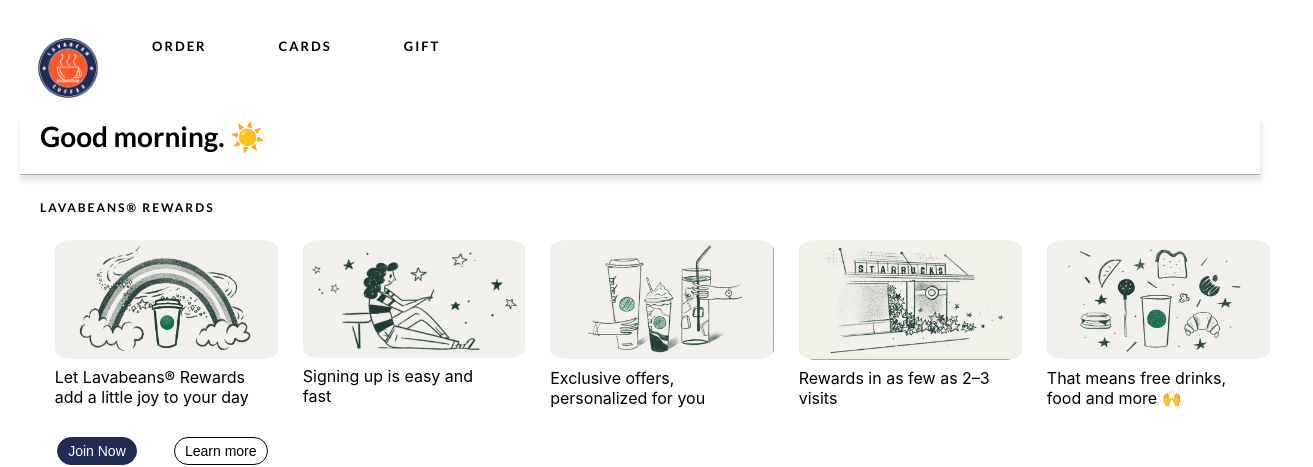
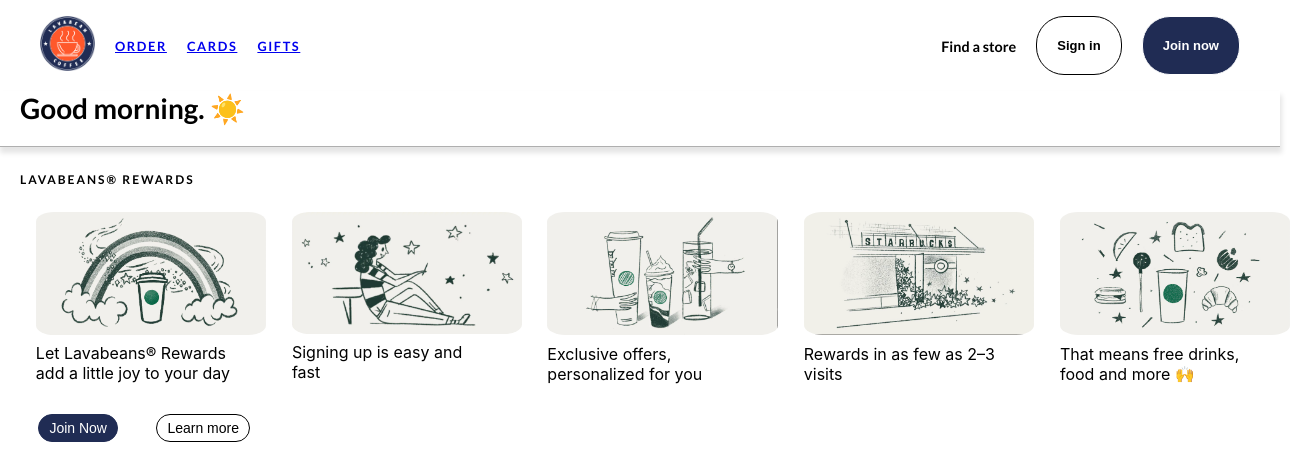
Before and after one commit to ruthmatieu/lavabeans-coffee-app, a React (Create React App) app: page / in a window 1280 px wide. Shown: the top 467 px of the page, 1313 px wide, since content can reach past the window. Built offline with nearby package versions, Linux system fonts and the light colour scheme.

Commit message:
refactor code

```diff
--- a/src/App.js
+++ b/src/App.js
@@ -2,12 +2,12 @@ import React from 'react';
 
 //css
 import './styles.css';
-import NavBar from "./components/NavBar";
+import NavbarRedo from "./components/Navigation";
 
 function App() {
   return (
     <div>
-      <NavBar/>
+      <NavbarRedo/>
     </div>
   );
 }
--- a/src/components/Home.js
+++ /dev/null
@@ -1,55 +0,0 @@
-import React from 'react';
-// import Navigation from './Navigation';
-
-//images
-import coffeeOne from "../img/coffee-one.png";
-import coffeeTwo from "../img/coffee-two.png";
-import coffeeThree from "../img/coffee-three.png";
-import coffeeFour from "../img/coffee-four.png";
-
-//components
-import Greeting from "./Greeting";
-import RewardsContainer from "./RewardsContainer";
-import MainContent from "./MainContent";
-import Footer from "./Footer";
-
-function Home() {
-    return (
-        <div>
-            <Greeting />
-            <RewardsContainer />
-
-            <div className="main-content-container">
-                <MainContent
-                img ={coffeeOne}
-                title="Brighten up with a free drink"
-                description="For a limited time, get 150 Bonus Stars after your first order when you join Lavabeans Rewards—that's a free drink. Restrictions apply. See Lavabeans.com."
-                btn="Join now"/>
-
-                <MainContent
-                img ={coffeeTwo}
-                title="Buy one, get one free"
-                description="Check back for our deal on any handcrafted drink, select Thursdays from 2–7 pm. At participating stores."
-                btn="Join now"/>
-
-                <MainContent
-                img ={coffeeThree}
-                title="Order ahead and pay"
-                description="Find your favorite drink or food item, customize it your way, check out and pick up in select stores."
-                btn="Order"/>
-
-                <MainContent
-                img ={coffeeFour}
-                title="Lavabeans® Delivers on Uber Eat"
-                description="Enjoy a $0 delivery fee on your Lavabeans favorites for a limited time (other taxes/fees apply)."
-                btn="Order"/>
-            </div>
-
-            <div>
-                <Footer />
-            </div>
-        </div>
-    )
-}
-
-export default Home;
--- /dev/null
+++ b/src/components/Homepage.js
@@ -0,0 +1,64 @@
+import React from 'react';
+
+//images
+import coffeeOne from "../img/coffee-one.png";
+import coffeeTwo from "../img/coffee-two.png";
+import coffeeThree from "../img/coffee-three.png";
+import coffeeFour from "../img/coffee-four.png";
+
+//components
+import Greeting from "./Greeting";
+import RewardsContainer from "./RewardsContainer";
+import MainContent from "./MainContent";
+
+function Homepage() {
+
+    const homeData = [
+        {
+            id: 1,
+            img: {coffeeOne},
+            title: "Brighten up with a free drink",
+            description: "For a limited time, get 150 Bonus Stars after your first order when you join Lavabeans Rewards—that's a free drink. Restrictions apply. See Lavabeans.com.",
+            btn: "Join now"
+        },
+        {
+            id: 2,
+            img: {coffeeTwo},
+            title: "Buy one, get one free",
+            description: "Check back for our deal on any handcrafted drink, select Thursdays from 2–7 pm. At participating stores.",
+            btn: "Join now"
+        },
+        {
+            id: 3,
+            img: {coffeeThree},
+            title: "Order ahead and pay",
+            description: "Find your favorite drink or food item, customize it your way, check out and pick up in select stores.",
+            btn:"Order"
+        },
+        {
+            id: 4,
+            img: {coffeeFour},
+            title: "Lavabeans® Delivers on Uber Eat",
+            description: "Enjoy a $0 delivery fee on your Lavabeans favorites for a limited time (other taxes/fees apply).",
+            btn: "Order"
+        },
+    ]
+    return (
+        <div>
+            <Greeting/>
+            <RewardsContainer />
+            <div className="main-content-container">
+                {homeData.map(item => (
+                    <MainContent
+                        image={item.img}
+                        title={item.title}
+                        desc={item.description}
+                        btn={item.btn}
+                    />
+                ))}
+            </div>
+        </div>
+    )
+}
+
+export default Homepage;
--- a/src/components/MainContent.js
+++ b/src/components/MainContent.js
@@ -1,15 +1,13 @@
 import React from "react";
 
-class MainContent extends React.Component {
-    render(){
+function MainContent(props) {
         return (
             <div className="main-content-div">
-                <img className="main-content-img" src={this.props.img} alt=""/>
-                <h2>{this.props.title}</h2>
-                <p>{this.props.description}</p>
-                <button>{this.props.btn}</button>
+                <img className="main-content-img" src={props.image} alt=""/>
+                <h2>{props.title}</h2>
+                <p>{props.desc}</p>
+                <button>{props.btn}</button>
             </div>
         )
     }
-}
-export default MainContent
+export default MainContent;
--- a/src/components/NavBar.js
+++ /dev/null
@@ -1,45 +0,0 @@
-import React from "react";
-import { Route, Link } from 'react-router-dom';
-
-import Home from './Home';
-import Order from './Order';
-import Cards from './Cards';
-import Gifts from './Gifts';
-
-import logo from "../img/logo.png";
-
-function NavBar() {
-    return (
-        <header>
-            <nav className="nav-bar">
-                <div class="nav-left">
-
-                    <ul>
-                        <li><Link to="/"><img className="logo" src={logo} alt="logo"/></Link></li>
-                        <li><Link to="/order"><a href="google.com">Order</a></Link></li>
-                        <li><Link to="/cards"><a href="google.com">Cards</a></Link></li>
-                        <li><Link to="/gift"><a href="google.com">Gift</a></Link></li>
-                    </ul>
-                        <Route exact path="/" component={Home}></Route>
-                        <Route path="/order" component={Order}></Route>
-                        <Route path="/cards" component={Cards}></Route>
-                        <Route path="/gifts" component={Gifts}></Route>
-                </div>
-                {/* <div class="nav-right">
-                    <ul>
-                        <li><Link to="/"><a href="google.com"><button className="btn-two">Join Now</button></a></Link></li>
-                        <li><Link to="/"><a href="google.com"><button className="btn-one">Sign In</button></a></Link></li>
-                        <li><Link to="/"><a href="google.com"><i class="fas fa-map-marker-alt"></i>Find a store</a></Link></li>
-                    </ul>
-                    <Route exact path="/" component={Home}></Route>
-                    <Route path="/order" component={Order}></Route>
-                    <Route path="/cards" component={Cards}></Route>
-                    <Route path="/gifts" component={Gifts}></Route>
-                </div> */}
-            </nav>
-        </header>
-    )
-
-}
-
-export default NavBar
--- /dev/null
+++ b/src/components/Navigation.js
@@ -0,0 +1,47 @@
+import React from "react";
+import { Switch, Route, Link } from 'react-router-dom';
+
+import Order from './Order';
+import Cards from './Cards';
+import Gifts from './Gifts';
+
+
+import logo from "../img/logo.png";
+
+import Homepage from "./Homepage";
+import Footer from "./Footer";
+
+
+function Navigation() {
+    return (
+        <div>
+
+            <nav>
+                <ul className="left-nav">
+                    <Link to="/"><img src={logo} alt="logo" className="logo"/></Link>
+                    <Link to="/order"><li>order</li></Link>
+                    <Link to="/cards"><li>cards</li></Link>
+                    <Link to="gifts"><li>gifts</li></Link>
+                </ul>
+
+                <ul className="right-nav">
+                    <li>Find a store</li>
+                    <button className="nav-btn-one"><a href="#">Sign in</a></button>
+                    <button className="nav-btn-two"><a href="#">Join now</a></button>
+                </ul>
+            </nav>
+            <div>
+                <Route exact path="/" component={Homepage}/>
+                <Route path="/order" component={Order}/>
+                <Route path="/cards" component={Cards}/>
+                <Route path="/gifts" component={Gifts}/>
+            </div>
+            <Footer/>
+        </div>
+
+    )
+
+}
+
+
+export default Navigation;
--- a/src/components/Rewards.js
+++ /dev/null
@@ -1,14 +0,0 @@
-import React from "react";
-
-class Rewards extends React.Component {
-    render() {
-        return (
-            <div className="rewards-div">
-                <img className="rewards-content-img" src={this.props.image} alt=""/>
-                <p>{this.props.description}</p>
-            </div>
-        )
-    }
-}
-
-export default Rewards
--- /dev/null
+++ b/src/components/RewardsBanner.js
@@ -0,0 +1,12 @@
+import React from "react";
+
+function RewardsBanner(props) {
+        return (
+            <div className="rewards-div">
+                <img className="rewards-content-img" src={props.image} alt=""/>
+                <p>{props.description}</p>
+            </div>
+        )
+}
+
+export default RewardsBanner;
--- a/src/components/RewardsContainer.js
+++ b/src/components/RewardsContainer.js
@@ -1,5 +1,5 @@
 import React from "react";
-import Rewards from "./Rewards";
+import Rewards from "./RewardsBanner";
 
 //images
 import rewardOne from "../img/rewardOne.png";
--- a/src/styles.css
+++ b/src/styles.css
@@ -6,77 +6,6 @@
 }
 
 /**/
-nav {
-  padding: 20px 20px 0 20px;
-}
-nav ul {
-  list-style-type: none;
-  margin: 0;
-  padding: 0;
-  overflow: hidden;
-}
-
-nav a {
-  text-decoration: none;
-  display: block;
-  color: black;
-  font-family: 'Lato', sans-serif;
-}
-
-.nav-left {
-  float: left;
-}
-
-.nav-left ul li {
-  float: left;
-}
-
-.nav-left ul li a {
-  margin: 18px;
-  text-transform: uppercase;
-  font-weight: 900;
-  font-size: 13px;
-  letter-spacing: 2px;
-}
-
-.nav-right ul li {
-  float: right;
-  font-weight: 900;
-  font-size: 13px;
-}
-
-.nav-right ul li a {
-  margin: 18px;
-}
-/**/
-
-.logo {
-  width: 60px;
-}
-
-.nav-bar .btn-one{
-  margin: 0;
-  background-color: white;
-	border-radius: 28px;
-	border: 1px solid black;
-	cursor: pointer;
-  font-weight: 900;
-  font-size: 13px;
-	padding: 5px 10px;
-  color: black;
-}
-
-.nav-bar .btn-two{
-  margin: 0;
-  background-color: #202C54;
-	border-radius: 28px;
-	border: 1px solid white;
-  cursor: pointer;
-  font-weight: 900;
-  font-size: 13px;
-	padding: 5px 10px;
-  color: white;
-}
 
 
 .greeting {
@@ -177,6 +106,71 @@ nav a {
   width: 25px;
 }
 
-body {
 
+/*navigation*/
+nav {
+  display: flex;
+  justify-content: space-between;
+  background-color: white;
 }
+
+ul {
+  display: flex;
+}
+
+.left-nav li {
+  list-style: none;
+  padding: 22px 0 0 20px;
+  text-transform: uppercase;
+  font-family: 'Lato', sans-serif;
+  font-weight: 800;
+  font-size: 0.8rem;
+  letter-spacing: 0.1rem;
+}
+
+.right-nav li {
+  list-style: none;
+  padding: 22px 20px 0 0;
+  font-family: 'Lato', sans-serif;
+  font-weight: 800;
+  font-size: 0.9rem;
+}
+
+.logo {
+  width: 55px;
+  height: 55px;
+}
+
+.nav-btn-one {
+  margin: 0;
+  background-color: white;
+	border-radius: 28px;
+	border: 1px solid black;
+	cursor: pointer;
+  padding: 2px 20px;
+  margin-right: 20px;
+}
+
+.nav-btn-one a {
+  font-weight: 900;
+  font-size: 13px;
+  text-decoration: none;
+  color: black;
+}
+
+.nav-btn-two {
+  margin: 0;
+  background-color: #202C54;
+	border-radius: 28px;
+	border: 1px solid white;
+  cursor: pointer;
+  padding: 2px 20px;
+  margin-right: 40px;
+}
+
+.nav-btn-two a {
+  font-weight: 900;
+  font-size: 13px;
+  text-decoration: none;
+  color: white;
+}
```
